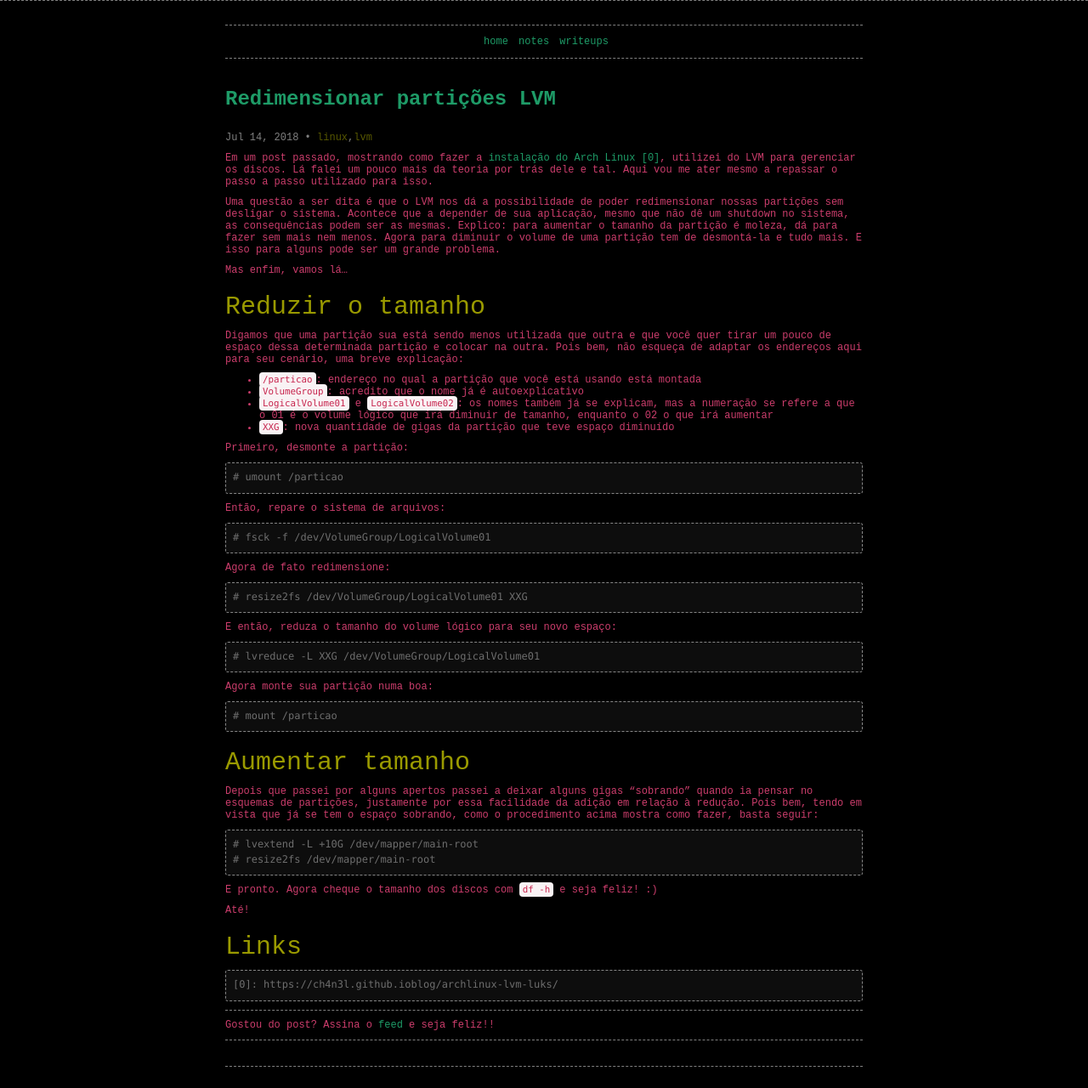
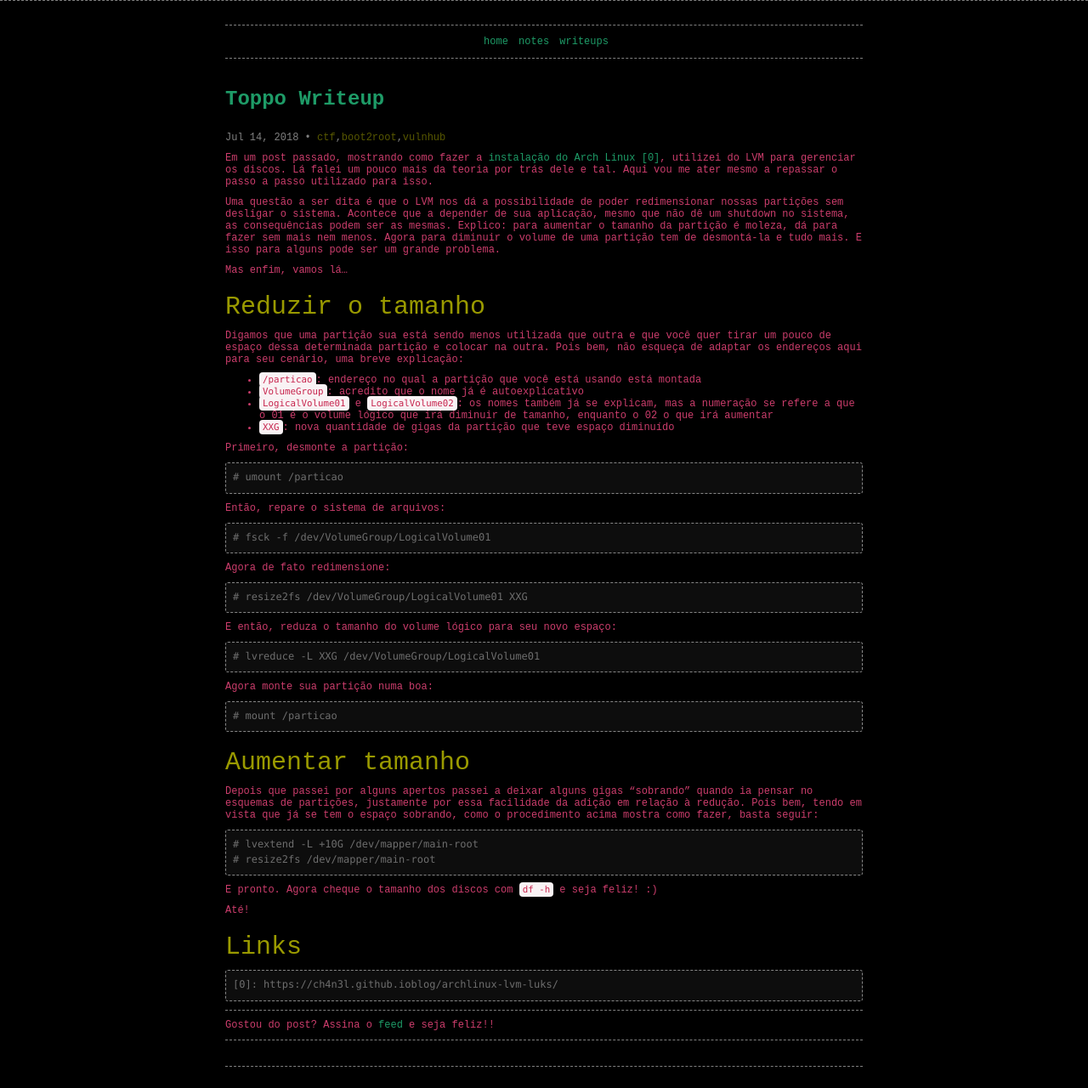
Before and after one commit to ch4n3l/ch4n3l.github.io, a Jekyll site: the page built from _posts/2017/2000-01-01-master.md, in a window 1280 px wide. Shown: the whole page at 85% size. Built offline with Jekyll 4.4.1, drawn with Linux system fonts in a browser that asks for light colours; comment, search, counter and statistics services are not loaded.

Commit message:
testing posts

```diff
--- a/_posts/2017/2017-04-11-redimensionar-particoes-lvm.md
+++ b/_posts/2017/2000-01-01-master.md
@@ -1,12 +1,13 @@
 ---
 layout: post
-title:	"Redimensionar partições LVM"
+title:	"Toppo Writeup"
 date:	2018-07-14 03:00:00
 categories:
     - writeups
 tags:
-    - linux
-    - lvm
+    - ctf
+    - boot2root
+    - vulnhub
 ---
 
 Em um post passado, mostrando como fazer a [instalação do Arch Linux \[0\]][0], utilizei do LVM para gerenciar os discos. Lá falei um pouco mais da teoria por trás dele e tal. Aqui vou me ater mesmo a repassar o passo a passo utilizado para isso.
```
